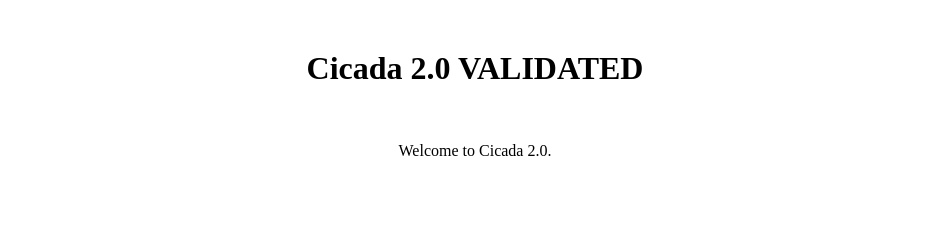
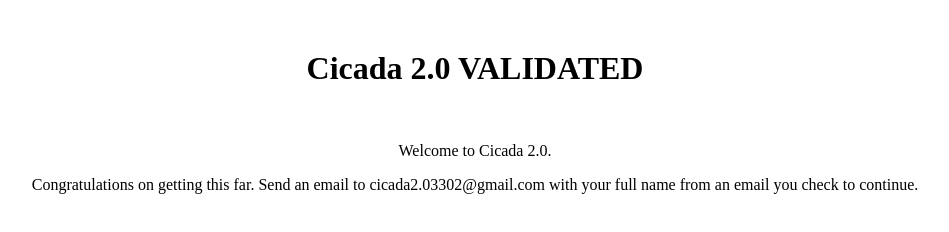
Before and after one commit to PedroPachuca/dimensions, a plain HTML site: page validated.html in a window 1280 px wide. Shown: the whole page, without its empty margins (165-1114 px from the left). Drawn offline with Linux system fonts and the light colour scheme.

Commit message:
Added Email

```diff
--- a/validated.html
+++ b/validated.html
@@ -9,5 +9,10 @@
 		<p class="content">
 			Welcome to Cicada 2.0.
 		</p>
+
+		<p class ="content">
+			Congratulations on getting this far. Send an email to cicada2.03302@gmail.com with your full name from an email you check to continue.
+		</p>
+
 	</body>
 </html>
```
